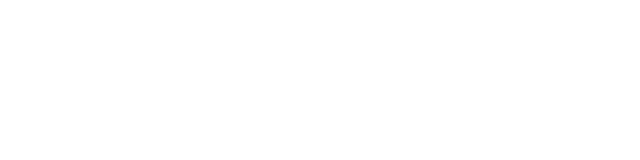
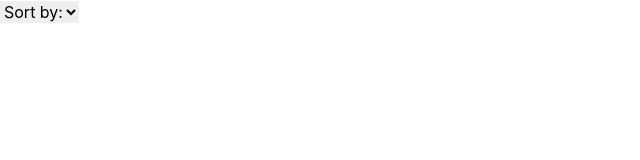
Before and after one commit to Necolanch/fetchassessment, a React (Create React App) app in the folder dogfinder/: page /search in a window 1280 px wide. Shown: the top 160 px of the page, without its empty margins (0-640 px from the left). Built offline with nearby package versions, Linux system fonts and the light colour scheme.

Commit message:
Add route protection and get functionality working as expected

```diff
--- a/dogfinder/src/components/Sort.tsx
+++ b/dogfinder/src/components/Sort.tsx
@@ -1,14 +1,16 @@
 interface ISortProps {
     sortAtoZ: () => void;
     sortZtoA: () => void;
+    styles: string;
 }
 
-const Sort = ({ sortAtoZ, sortZtoA }: ISortProps) => {
+const Sort = ({ sortAtoZ, sortZtoA, styles }: ISortProps) => {
     return (
         <>
-            <select name="sort" id="sort">
-                <option onClick={sortAtoZ} value="A-Z">A - Z</option>
-                <option onClick={sortZtoA} value="Z-A">Z - A</option>
+            <select role="sort" className={styles} name="sort" id="sort">
+                <option value="Sort by:">Sort by:</option>
+                <option role="atoz" onClick={sortAtoZ} value="A-Z">A - Z</option>
+                <option role="ztoa" onClick={sortZtoA} value="Z-A">Z - A</option>
             </select>
         </>
     )
--- a/dogfinder/src/pages/Login.tsx
+++ b/dogfinder/src/pages/Login.tsx
@@ -1,9 +1,7 @@
 import { Input } from "../components/Input";
 import { Button } from "../components/Button";
-import authService from "../services/APIGateway";
-import React, { useRef } from "react";
+import React, { useEffect, useRef } from "react";
 import { useNavigate } from "react-router-dom";
-import { APIGateway } from "../services/APIGateway";
 import { IAuthGateway } from "../services/auth/IAuthGateway";
 
 interface ILoginProps {
@@ -12,15 +10,21 @@
 export const Login = ({ authGateway }: ILoginProps) => {
     const name = useRef<HTMLInputElement>(null);
     const email = useRef<HTMLInputElement>(null);
-    const nameError = document.getElementById("name-error") as HTMLParagraphElement;
-    const emailError = document.getElementById("email-error") as HTMLParagraphElement;
     const navigate = useNavigate();
+    const authorized = JSON.parse(localStorage.getItem("authorized")!);
+
+    useEffect(() => {
+        if (authorized) {
+            navigate("/search")
+        }
+    })
 
     const handleLogin = (e: any) => {
         e.preventDefault()
+        const nameError = document.getElementById("name-error") as HTMLParagraphElement;
+        const emailError = document.getElementById("email-error") as HTMLParagraphElement;
         authGateway.Login(name.current?.value!, email.current?.value!)
             .then(response => {
-                console.log(response);
                 if (response.message === "Please enter your name") {
                     nameError!.style.display = "block";
                     emailError!.style.display = "none";
@@ -30,11 +34,14 @@
                 } else if (response.status === 200) {
                     nameError!.style.display = "none";
                     emailError!.style.display = "none";
+                    localStorage.setItem("authorized", JSON.stringify(true));
                     navigate("/search");
                 }
             })
             .catch(err => console.log(err));
     }
+
+    setTimeout(() => localStorage.removeItem("authorized"), 3600000)
     return (
         <div>
             <form role="login" onSubmit={handleLogin}>
--- a/dogfinder/src/pages/Search.tsx
+++ b/dogfinder/src/pages/Search.tsx
@@ -1,11 +1,34 @@
 import React from "react";
+import Sort from "../components/Sort";
+import { DogService } from "../services/dog/dogService";
+import { APIGateway } from "../services/APIGateway";
+import { useNavigate } from "react-router-dom";
 
 export const Search = () => {
+    const apiGateway = new APIGateway();
+    const dogService = new DogService(apiGateway);
+    const navigate = useNavigate();
+    const authorized = JSON.parse(localStorage.getItem("user")!)
+
+    if (!authorized) {
+        navigate("/")
+    }
+
+    const sortAtoZ = () => {
+        dogService.DogDefault()
+            .then(response => console.log(response))
+    }
+
+    const sortZtoA = () => {
+        dogService.SortZtoA()
+            .then(response => console.log(response))
+    }
 
     //Filter component to filter by specific breeds
     //Sort component to sort results by ascending or descending
     return (
         <>
+            <Sort styles="" sortAtoZ={sortAtoZ} sortZtoA={sortZtoA} />
         </>
     )
 }
--- a/dogfinder/src/services/APIGateway.ts
+++ b/dogfinder/src/services/APIGateway.ts
@@ -1,5 +1,4 @@
 import { IAPIGateway } from "./IAPIGateway";
-import { IResponseHandler } from "./IResponseHandler";
 
 export class APIGateway implements IAPIGateway {
     public async Get<T>(path: string): Promise<T> {
--- /dev/null
+++ b/dogfinder/src/services/dog/IDogGateway.ts
@@ -0,0 +1,4 @@
+export interface IDogGateway {
+    DogDefault: () => Promise<any>;
+    SortZtoA: () => Promise<any>;
+}
--- /dev/null
+++ b/dogfinder/src/services/dog/dogService.ts
@@ -0,0 +1,19 @@
+import { IAPIGateway } from "../IAPIGateway";
+import { IDogGateway } from "./IDogGateway";
+
+export class DogService implements IDogGateway {
+    private readonly _apiGateway: IAPIGateway;
+    private readonly basePath: string = "https://frontend-take-home-service.fetch.com/dogs/search";
+
+    constructor(apiGateway: IAPIGateway) {
+        this._apiGateway = apiGateway;
+    }
+
+    public async DogDefault() {
+        return await this._apiGateway.Get(`${this.basePath}?sort=breed:asc`)
+    }
+
+    public async SortZtoA() {
+        return await this._apiGateway.Get(`${this.basePath}?sort=breed:desc`)
+    }
+}
--- a/dogfinder/src/services/dogService.ts
+++ /dev/null
@@ -1,12 +0,0 @@
-const searchDogsDefault = async () => {
-    await fetch("https://frontend-take-home-service.fetch.com/dogs/search?sort=breed:asc", {
-        credentials: "include"
-    })
-        .then(response => response.json())
-        .then(data => data)
-        .catch(err => err)
-}
-
-const dogService = { searchDogsDefault };
-
-export default dogService;
--- a/dogfinder/src/store.ts
+++ b/dogfinder/src/store.ts
@@ -1,8 +1,11 @@
 import { configureStore } from "@reduxjs/toolkit";
+import filterReducer from "./features/filter/filterSlice";
+import matchReducer from "./features/match/matchSlice"
 
 export const store = configureStore({
     reducer: {
-
+        filter: filterReducer,
+        match: matchReducer
     }
 })
 
```
Also changed, not shown: dogfinder/src/index.tsx (+5 -3 lines), dogfinder/src/services/dog/IDog.ts (added, +8 -0 lines), 2 other files (tests, documents, lock files or other folders).
